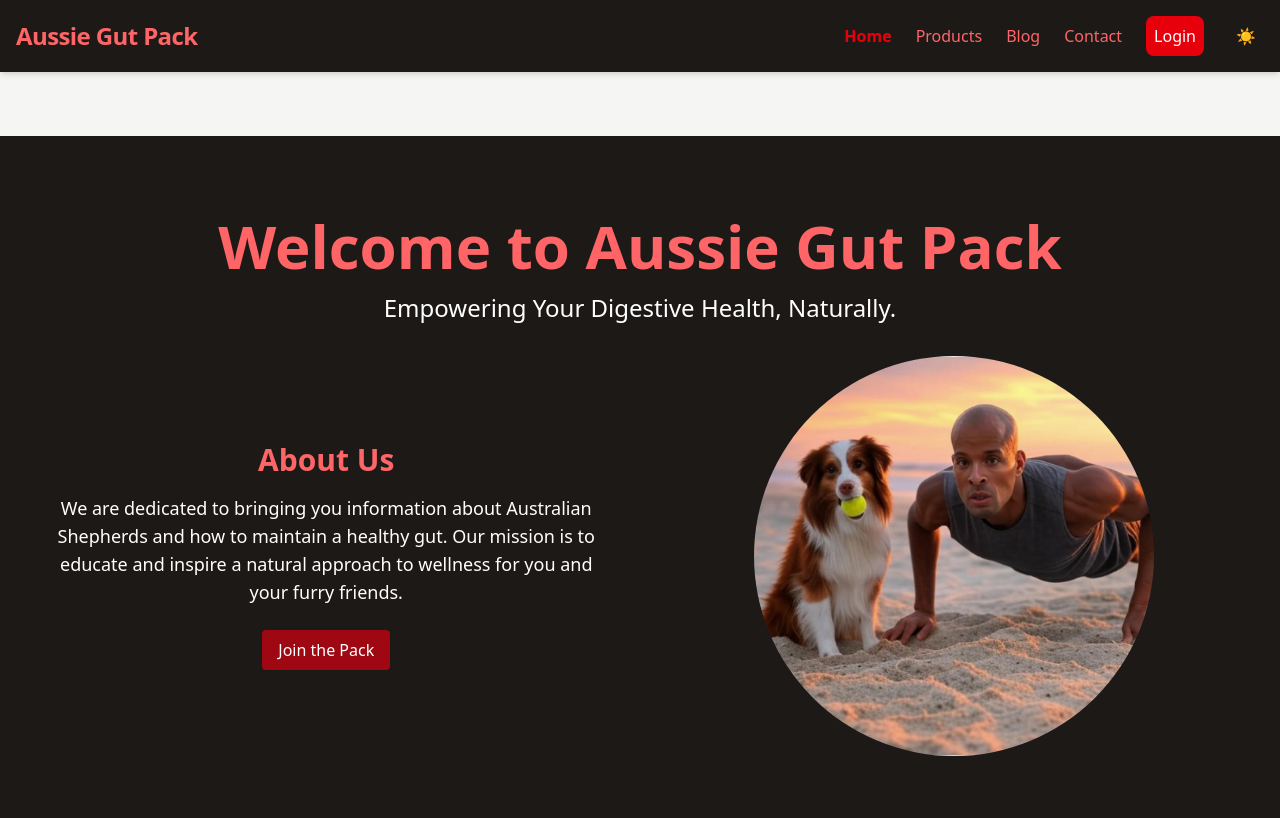
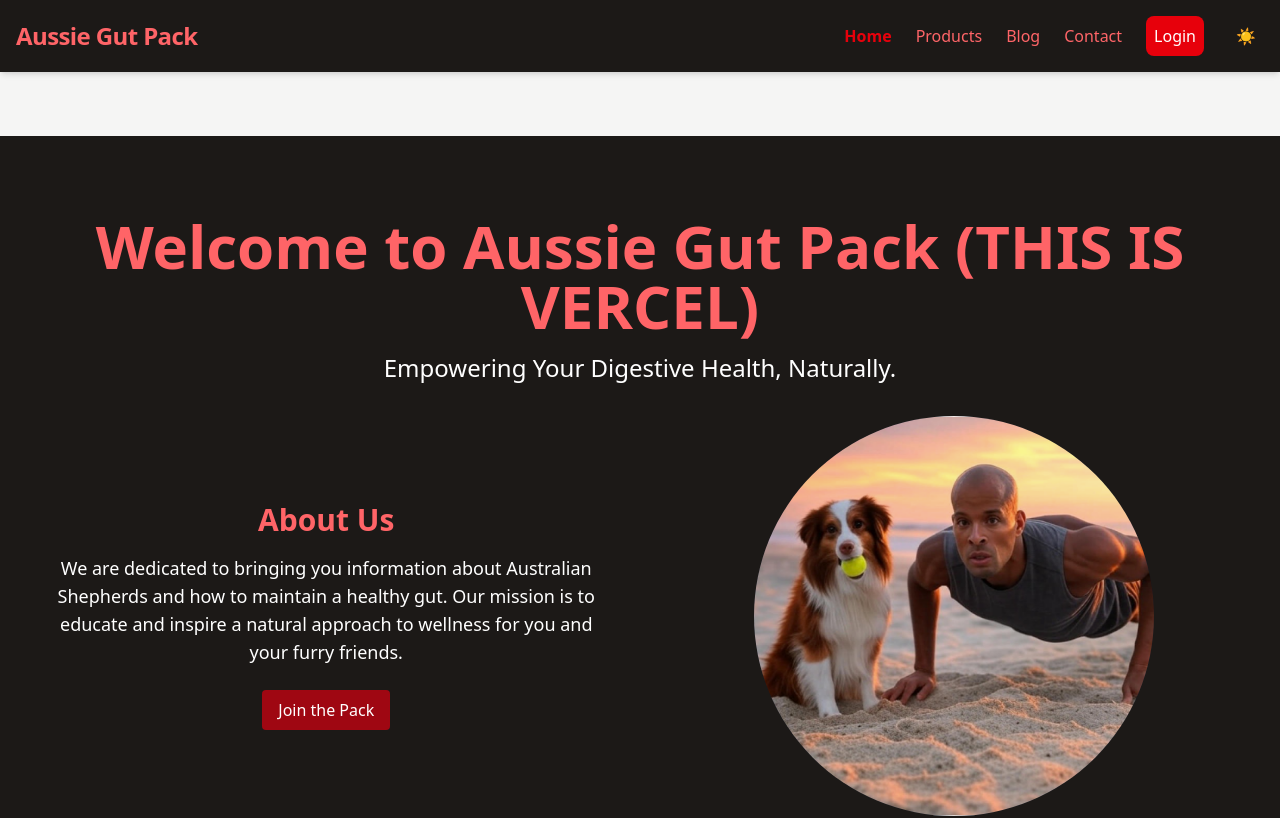
Before and after one commit to aussiegutpack/AussieGutPack, a React (Vite) app: page / in a window 1280 px wide. Shown: the top 818 px of the page. Built offline with nearby package versions, Linux system fonts and the light colour scheme; no server answers; the database is empty.

Commit message:
Check a bug between versions

```diff
--- a/src/pages/Home.jsx
+++ b/src/pages/Home.jsx
@@ -283,7 +283,7 @@
               isDarkMode ? "text-red-400" : "text-red-800"
             }`}
           >
-            Welcome to Aussie Gut Pack
+            Welcome to Aussie Gut Pack (THIS IS VERCEL)
           </h1>
           <p
             className={`text-2xl max-w-2xl mx-auto mb-8 transition-colors duration-300 ease-in-out ${
```
